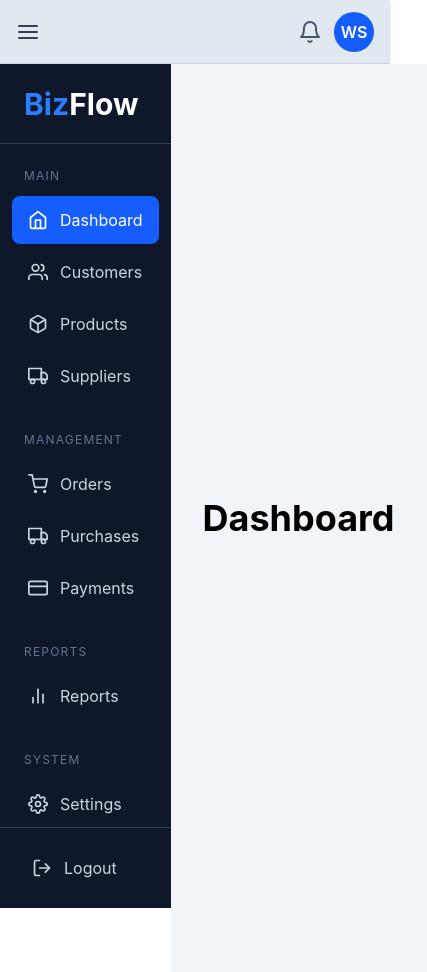
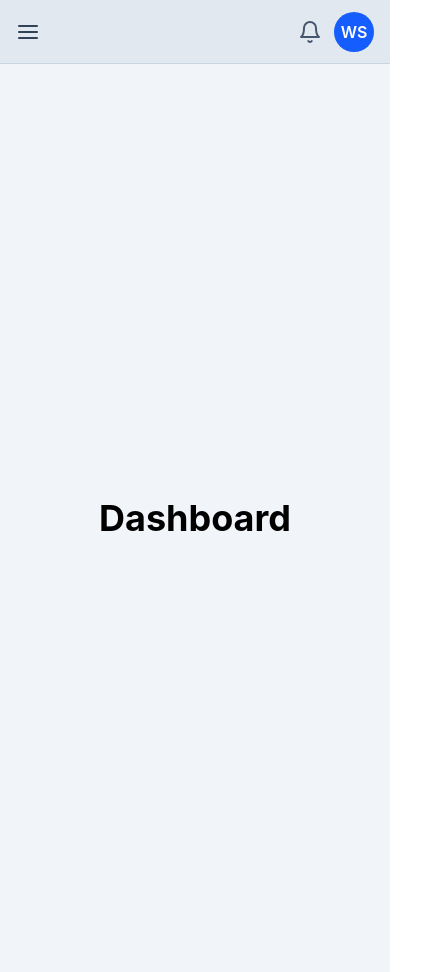
Before and after one commit to waqaronline614-code/bizflow, a React (Vite) app: page /Dashboard in a window 390 px wide. Shown: the whole page, 427 px wide, since content can reach past the window. Built offline with nearby package versions, Linux system fonts and the light colour scheme.

Commit message:
feat: implement responsive navbar and sidebar

```diff
--- a/src/components/layout/Navbar.jsx
+++ b/src/components/layout/Navbar.jsx
@@ -5,7 +5,7 @@ import {
   FiMenu,
 } from "react-icons/fi";
 
-function Navbar() {
+function Navbar({setIsSidebarOpen}) {
   return (
     <header className="h-16 bg-slate-200 border-b border-slate-300 shadow-sm px-4
      md:px-6 flex items-center justify-between">
@@ -14,7 +14,7 @@ function Navbar() {
       <div className="flex items-center gap-4">
 
         {/* Mobile Menu */}
-        <button className="md:hidden text-2xl text-slate-700 hover:text-blue-600">
+        <button className="md:hidden text-2xl text-slate-700 hover:text-blue-600" onClick={() => setIsSidebarOpen(true)}>
           <FiMenu />
         </button>
 
--- a/src/components/layout/Sidebar.jsx
+++ b/src/components/layout/Sidebar.jsx
@@ -8,18 +8,35 @@ import {
   FiBarChart2,
   FiSettings,
   FiLogOut,
+  FiX
 } from "react-icons/fi";
 
-function Sidebar() {
+function Sidebar({isSidebarOpen,setIsSidebarOpen}) {
   return (
-    <aside className="w-64 h-screen bg-slate-900 text-slate-300 flex flex-col">
+    <aside
+            className={`
+            fixed top-0 left-0 z-50
+            w-64 h-screen bg-slate-900 text-slate-300 flex flex-col
+            transform transition-transform duration-300
+          ${
+              isSidebarOpen
+             ? "translate-x-0"
+             : "-translate-x-full"
+             }
+              lg:translate-x-0 lg:static`}>
+
 
       {/* Logo */}
-      <div className="h-20 flex items-center px-6 border-b border-slate-700">
+      <div className="h-20 flex items-center justify-between px-6 border-b border-slate-700">
         <h1 className="text-3xl font-bold">
           <span className="text-blue-500">Biz</span>
           <span className="text-white">Flow</span>
         </h1>
+         <button className=" md:hidden text-white text-2xl hover:text-blue-400"
+         onClick={()=>setIsSidebarOpen(false)}
+         >
+               <FiX />
+        </button>
       </div>
 
       {/* Navigation */}
--- a/src/layouts/DashboardLayout.jsx
+++ b/src/layouts/DashboardLayout.jsx
@@ -1,18 +1,23 @@
 import { Outlet } from "react-router-dom";
+import { useState } from "react";
 import Sidebar from "../components/layout/Sidebar";
 import Navbar from "../components/layout/Navbar";
 
+
 function DashboardLayout() {
+
+   const [isSidebarOpen, setIsSidebarOpen] = useState(false);
+
   return (
     <div className="min-h-screen flex flex-col">
 
       {/* Navbar */}
-      <Navbar />
+      <Navbar setIsSidebarOpen={setIsSidebarOpen} />
 
       {/* Sidebar + Content */}
       <div className="flex flex-1">
 
-        <Sidebar />
+        <Sidebar isSidebarOpen={isSidebarOpen} setIsSidebarOpen={setIsSidebarOpen} />
 
         <main className="flex-1 bg-slate-100 p-8">
           <Outlet />
```
